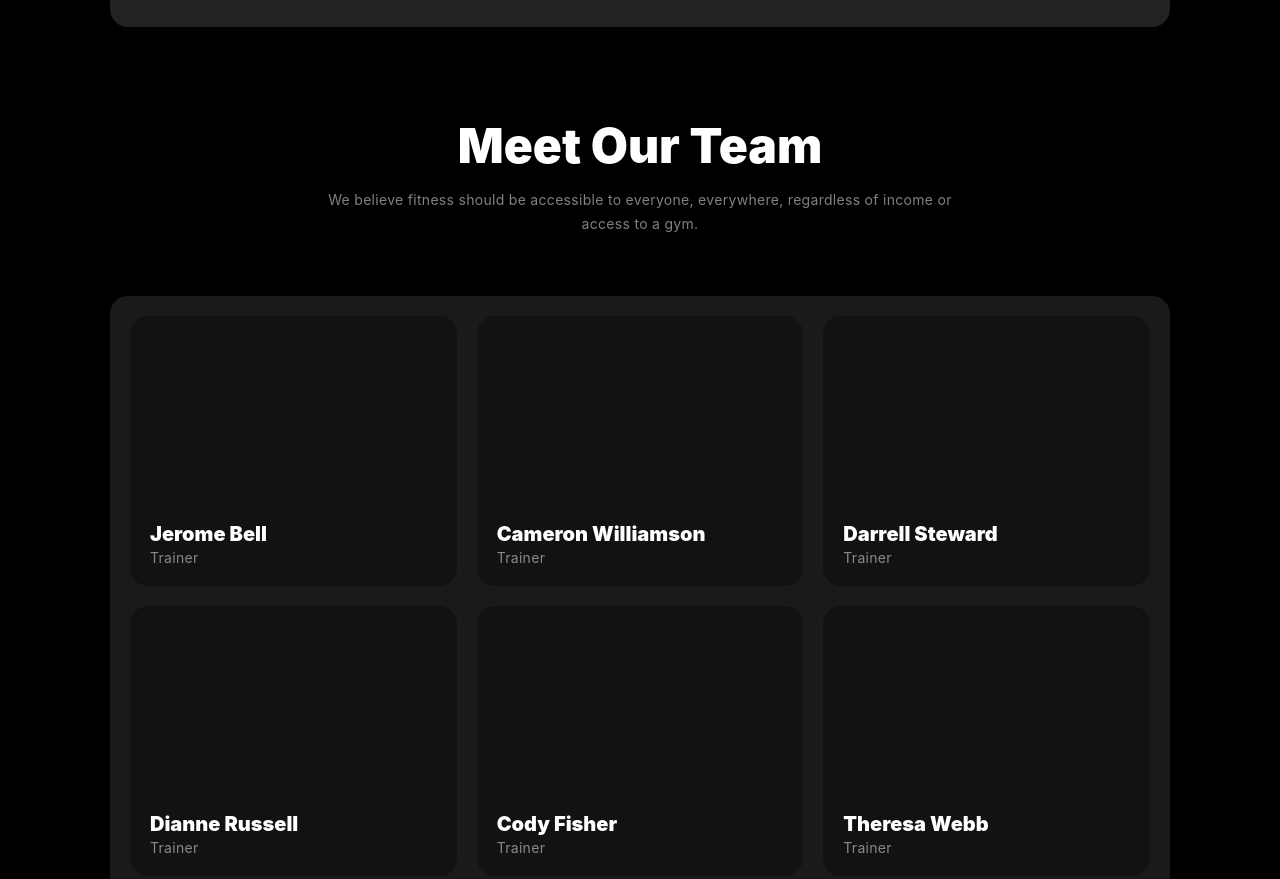
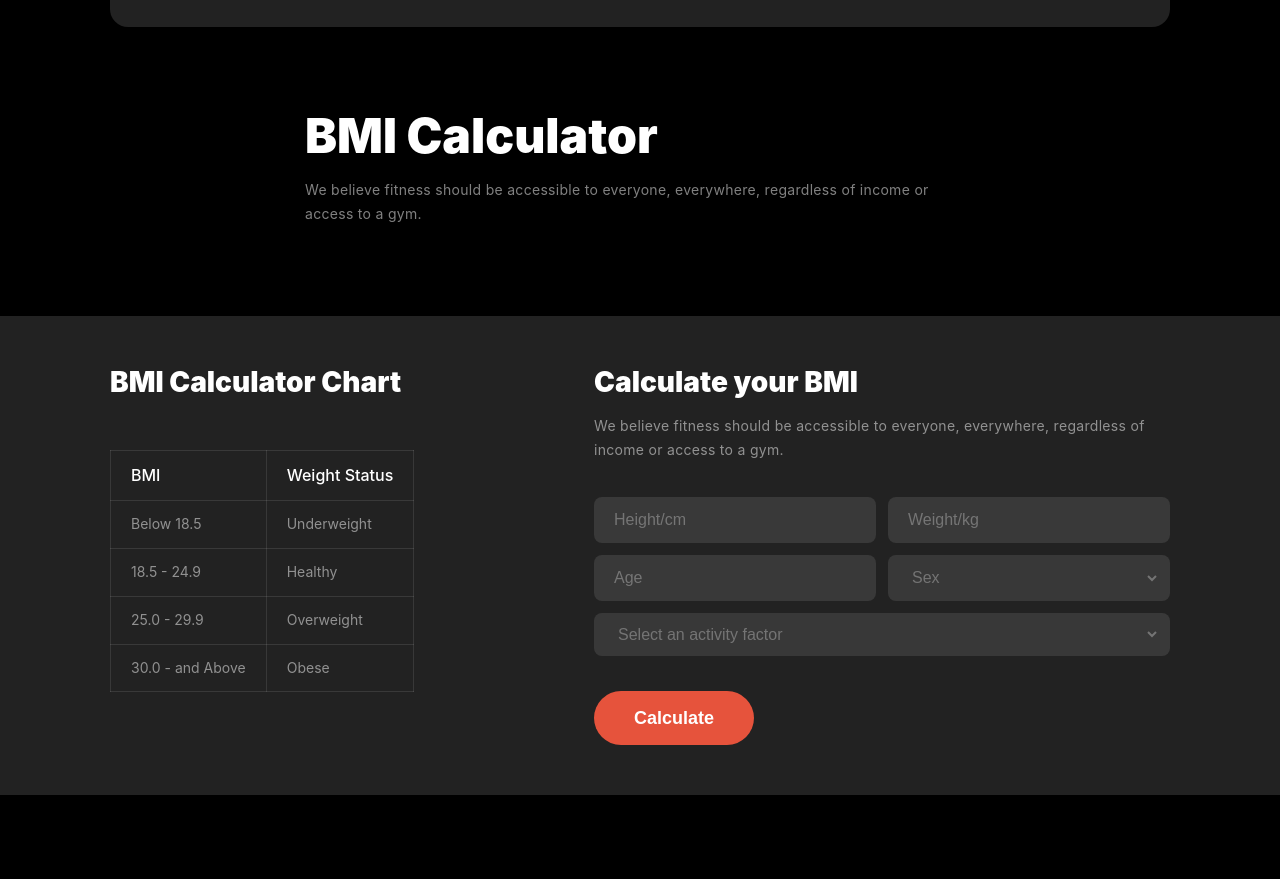
Before and after one commit to Md-Huzaifa-Islam/Fitness, a plain HTML site: page index.html in a window 1280 px wide. Shown: the part 1003-1882 px from the top of the page. Drawn offline with Linux system fonts and the light colour scheme.

Commit message:
made bmi part

```diff
--- a/index.html
+++ b/index.html
@@ -62,6 +62,64 @@
             </div>
         </section>
 
+        <section class="bmi">
+            <section class="bmitext">
+                <p class="text2">BMI Calculator</p>
+                <p class="text1">We believe fitness should be accessible to everyone, everywhere, regardless of income or access to a gym.</p>
+            </section>
+            <div>
+                <div class="bmimain">
+                    <div class="bmi1">
+                        <p class="bmihead">BMI Calculator Chart</p>
+                        <table>
+                            <thead>
+                                <th>BMI</th>
+                                <th>Weight Status</th>
+                            </thead>
+                            <tr>
+                                <td>Below 18.5</td>
+                                <td>Underweight</td>
+                            </tr>
+                            <tr>
+                                <td>18.5 - 24.9</td>
+                                <td>Healthy</td>
+                            </tr>
+                            <tr>
+                                <td>25.0 - 29.9</td>
+                                <td>Overweight</td>
+                            </tr>
+                            <tr>
+                                <td>30.0 - and Above</td>
+                                <td>Obese</td>
+                            </tr>
+                        </table>
+                    </div>
+                    <div class="bmi2">
+                        <div class="bmi2text">
+                            <p class="bmihead">Calculate your BMI</p>
+                            <p class="text1">We believe fitness should be accessible to everyone, everywhere, regardless of income or access to a gym. </p>
+                        </div>
+                        <form action="">
+                            <input type="text" name="" id="" placeholder="Height/cm">
+                            <input type="text" name="" id="" placeholder="Weight/kg">
+                            <input type="text" name="" id="" placeholder="Age">
+                            <select name="" id="">
+                                <option value="" disabled selected>Sex</option>
+                                <option value="">Male</option>
+                                <option value="">Female</option>
+                            </select>
+                            <select name="" id="" class="activity">
+                                <option value="" disabled selected>Select an activity factor</option>
+                                <option value="">1</option>
+                                <option value="">2</option>
+                            </select>
+                        </form>
+                        <a href=""><button class="btnfont" type="submit">Calculate</button></a>
+                    </div>
+                </div>
+            </div>
+        </section>
+
         <section class="meet">
             <div class="meettext">
                 <p class="text2">Meet Our Team</p>
@@ -107,7 +165,6 @@
             </div>
         </section>
     </main>
-
     <footer>
         <div>
             <div class="footcontainer">
--- a/styles/style.css
+++ b/styles/style.css
@@ -157,6 +157,144 @@ main{
 }
 
 
+
+/*   bmi section  */
+
+.bmi{
+    display: flex;
+    flex-direction: column;
+    align-items: center;
+    row-gap: 90px;
+    margin-top: 80px;
+}
+
+.bmitext{
+    width: 670px;
+    display: grid;
+    row-gap: 14px;
+}
+
+.bmi>div{
+    background: rgb(34, 34, 34);
+    width: calc(100%);
+    padding: 50px 20px;
+}
+
+.bmimain{
+    max-width: 1060px;
+    margin: 0px auto;
+    display: flex;
+    justify-content: space-between;
+    align-items: flex-start;
+}
+
+.bmi1{
+    display: grid;
+    row-gap: 50px;
+}
+
+.bmihead{
+    color: rgb(255, 255, 255);
+    font-size: 28px;
+    font-weight: 900;
+    line-height: 120%;
+}
+
+.bmi1 th{
+    color: rgb(255, 255, 255);
+    font-size: 16px;
+    font-weight: 500;
+    line-height: 120%;
+    text-align: left;
+    padding: 15px 20px;
+    border: 1px solid rgba(255, 255, 255, 0.1);
+}
+
+.bmi1 td{
+    color: rgba(255, 255, 255, 0.5);
+    font-size: 14px;
+    font-weight: 400;
+    line-height: 120%;
+    text-align: left;
+    padding: 15px 20px;
+    border: 1px solid rgba(255, 255, 255, 0.1);
+}
+
+table{
+    border-collapse: collapse;
+}
+
+.bmi2{
+    width: 576px;
+    display: grid;
+    row-gap: 35px;
+}
+
+.bmi2text{
+    display: grid;
+    row-gap: 14px;
+}
+
+.bmi2 button{
+    padding: 16px 40px;
+    border-radius: 42px;
+    background: rgb(230, 83, 60);
+    border: none;
+}
+
+.bmi form{
+    display: grid;
+    gap: 12px;
+    grid-template-columns: repeat(2,1fr);
+}
+
+.activity{
+    grid-column-start: 1;
+    grid-column-end: 3;
+}
+
+form input{
+    padding: 12px 40px 12px 20px;
+    border-radius: 8px;
+    background: rgba(255, 255, 255, 0.1);
+    border: none;
+    color: rgba(255, 255, 255, 0.6);
+    font-size: 16px;
+    font-weight: 400;
+    line-height: 22px;
+}
+
+select{
+    padding: 12px 0px 12px 20px;
+    background: rgba(255, 255, 255, 0.1);
+    border-radius: 8px;
+    border: none;
+    color: rgba(255, 255, 255, 0.3);
+    font-size: 16px;
+    font-weight: 400;
+    line-height: 22px;
+    border-right: 10px solid rgba(255, 255, 255, 0.003);
+}
+
+option{
+    color: rgba(255, 255, 255, 0.3);
+    font-size: 16px;
+    font-weight: 400;
+    line-height: 22px;
+    background-color: black;
+}
+
+select::selection{
+    outline: none;
+}
+
+input:focus{
+    outline: none;
+}
+
+select:focus{
+    outline: none;
+}
 
 /*   meet section   */
 
```
